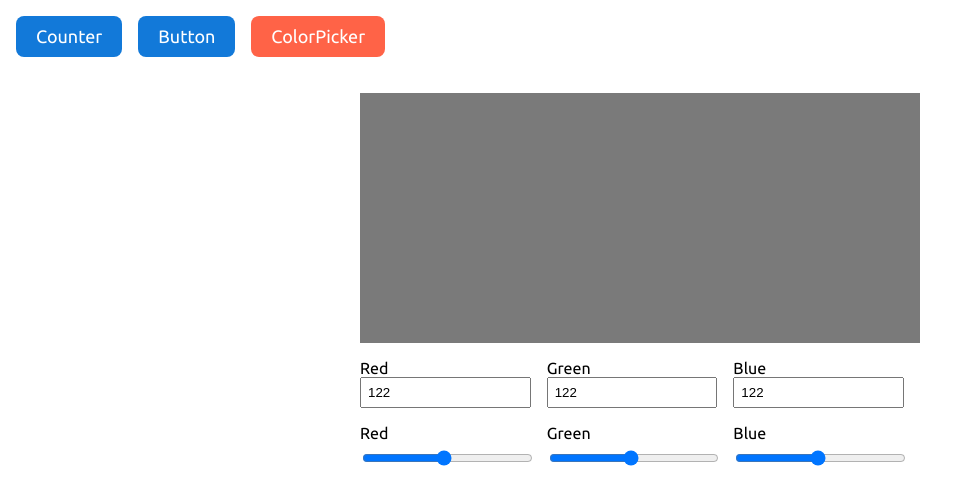
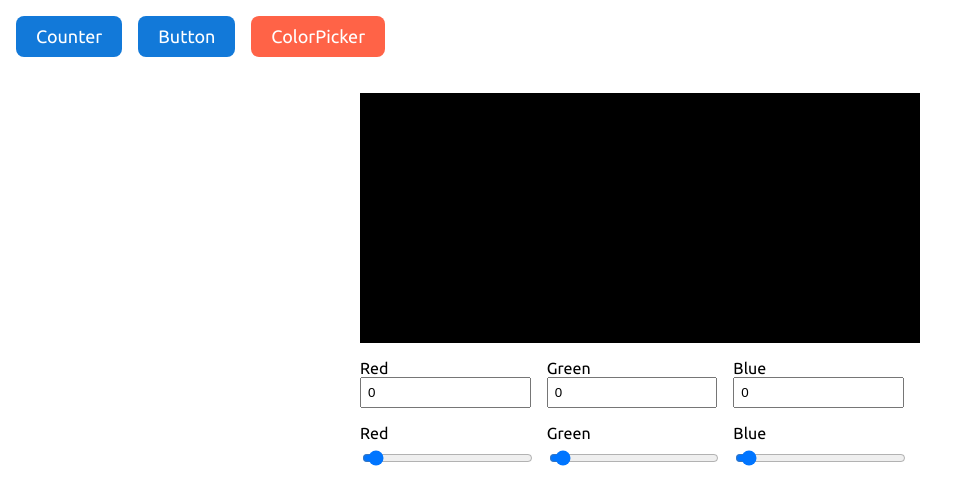
Before and after one commit to romannikiforov/react-dev_135, a React (Vite) app: page /picker in a window 1280 px wide. Shown: the top 504 px of the page, without its empty margins (0-967 px from the left). Built offline with nearby package versions, Linux system fonts and the light colour scheme.

Commit message:
ready all

```diff
--- /dev/null
+++ b/src/components/ColorPicker/ColorAdjastment.tsx
@@ -0,0 +1,37 @@
+import React from 'react'
+import RGBContext from '@picker/context'
+import { ColorSliderProps } from '@picker/ColorSlider'
+
+export interface ColorAdjastmentProps {
+    Adjustment: React.ComponentType<ColorSliderProps>
+}
+
+const ColorAdjastment = ({ Adjustment }: ColorAdjastmentProps) => {
+    const { red, green, blue, dispatch } = React.useContext(RGBContext);
+
+    const adjustRed: React.ChangeEventHandler<HTMLInputElement> = e => dispatch({
+        type: "adjust_red",
+        payload: +e.target.value
+    })
+
+    const adjustGreen: React.ChangeEventHandler<HTMLInputElement> = e => dispatch({
+        type: "adjust_green",
+        payload: +e.target.value
+    });
+
+    const adjustBlue: React.ChangeEventHandler<HTMLInputElement> = e => dispatch({
+        type: "adjust_blue",
+        payload: +e.target.value
+    })
+
+
+    return (
+        <section className="color-inputs">
+            <Adjustment onChange={adjustRed} id="red-input" label="Red" value={red} />
+            <Adjustment onChange={adjustGreen} id="green-input" label="Green" value={green} />
+            <Adjustment onChange={adjustBlue} id="blue-input" label="Blue" value={blue} />
+        </section>
+    )
+}
+
+export default ColorAdjastment
--- a/src/components/ColorPicker/ColorInputs.tsx
+++ b/src/components/ColorPicker/ColorInputs.tsx
@@ -1,8 +1,10 @@
+import React from 'react'
 import ColorInput from "@picker/ColorInput";
-import { ColorsSliderProps } from '@picker/ColorSliders'
+import RGBContext from "@picker/context";
 
 
-const ColorInputs = ({ red, green, blue, dispatch }: ColorsSliderProps) => {
+const ColorInputs = () => {
+  const { red, green, blue, dispatch } = React.useContext(RGBContext)
 
   const adjustRed: React.ChangeEventHandler<HTMLInputElement> = e => dispatch({
     type: "adjust_red",
--- a/src/components/ColorPicker/ColorSliders.tsx
+++ b/src/components/ColorPicker/ColorSliders.tsx
@@ -1,13 +1,11 @@
 import React from "react";
 import ColorSlider from "@picker/ColorSlider";
-import { RGBColorType, Action } from '@picker/reducer'
-
-export type ColorsSliderProps = {
-  dispatch: React.Dispatch<Action>
-} & RGBColorType;
+import RGBContext from "@picker/context";
 
 
-const ColorSliders = ({ red, green, blue, dispatch }: ColorsSliderProps) => {
+const ColorSliders = () => {
+  const { red, green, blue, dispatch } = React.useContext(RGBContext)
+
 
   const adjustRed: React.ChangeEventHandler<HTMLInputElement> = e => dispatch({
     type: "adjust_red",
--- a/src/components/ColorPicker/ColorSwatch.tsx
+++ b/src/components/ColorPicker/ColorSwatch.tsx
@@ -1,6 +1,9 @@
-import { RGBColorType } from '@picker/reducer'
+import React from 'react'
+import RGBContext from "@picker/context";
 
-const ColorSwatch = ({ red, green, blue }: RGBColorType) => {
+const ColorSwatch = () => {
+  const { red, green, blue } = React.useContext(RGBContext)
+
   return (
     <div
       className="color-swatch"
--- /dev/null
+++ b/src/components/ColorPicker/context.tsx
@@ -0,0 +1,17 @@
+import React from 'react'
+import { reducer, RGBColorType, Action } from '@picker/reducer'
+
+type RGBContextType = RGBColorType & {
+    dispatch: React.Dispatch<Action>
+}
+
+const RGBContext = React.createContext<RGBContextType>({} as RGBContextType);
+
+export const RGBContextProvider = ({ children }: { children: React.ReactNode }) => {
+
+    const [rgb, dispatch] = React.useReducer(reducer, { red: 0, green: 0, blue: 0 })
+
+    return <RGBContext.Provider value={{ ...rgb, dispatch }}>{children}</RGBContext.Provider>
+}
+
+export default RGBContext
--- a/src/components/ColorPicker/index.tsx
+++ b/src/components/ColorPicker/index.tsx
@@ -4,9 +4,10 @@ import ThemeContext from '@picker/themeContext'
 
 import '@picker/index.scss'
 import ColorSwatch from "@picker/ColorSwatch";
-import ColorInputs from "@picker/ColorInputs";
-import ColorSliders from "@picker/ColorSliders";
 
+import ColorAdjustment from '@picker/ColorAdjastment'
+import ColorInput from '@picker/ColorInput'
+import ColorSlider from '@picker/ColorSlider'
 
 export const toRGB = ({ red, green, blue }: RGBColorType) => {
   return `rgb(${red}, ${green}, ${blue})`;
@@ -19,15 +20,15 @@ const initialRGB = {
 };
 
 const ColorPicker = () => {
-  const [rgb, dispatch] = useReducer(reducer, initialRGB);
+  const [rgb] = useReducer(reducer, initialRGB);
 
   const themes = useContext(ThemeContext)
 
   return (
     <div className="picker-container" style={{ borderColor: toRGB(rgb), ...themes.lightMode }}>
-      <ColorSwatch {...rgb} />
-      <ColorInputs dispatch={dispatch} {...rgb} />
-      <ColorSliders dispatch={dispatch} {...rgb} />
+      <ColorSwatch />
+      <ColorAdjustment Adjustment={ColorInput} />
+      <ColorAdjustment Adjustment={ColorSlider} />
     </div>
   );
 };
--- a/src/components/ColorPicker/reducer.tsx
+++ b/src/components/ColorPicker/reducer.tsx
@@ -8,7 +8,7 @@ export type Action = {
     payload: number;
 }
 
-const reducer = (state: RGBColorType, action: Action) => {
+export const reducer = (state: RGBColorType, action: Action) => {
     switch (action.type) {
         case "adjust_red": return { ...state, red: action.payload };
         case "adjust_green": return { ...state, green: action.payload }
```
Also changed, not shown: src/main.tsx (+6 -3 lines).
